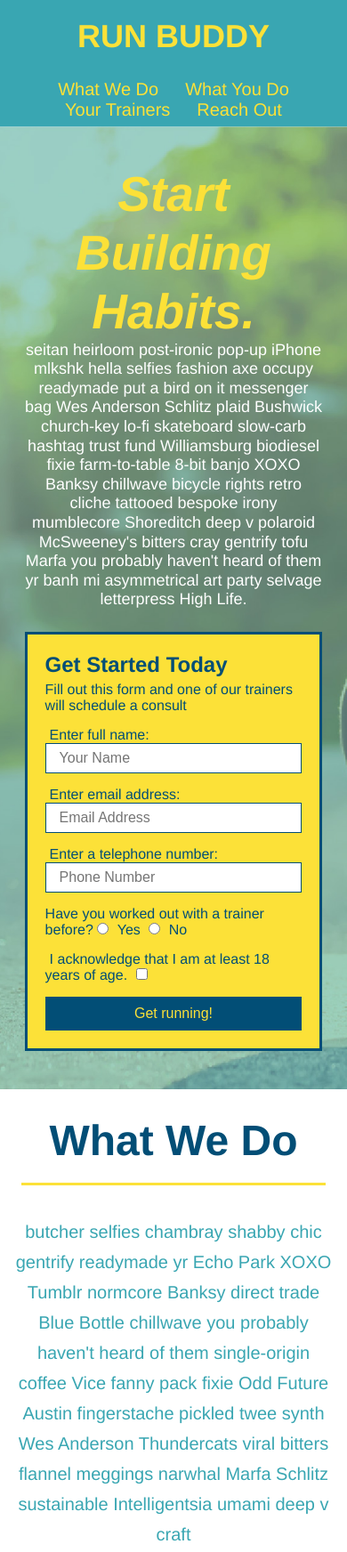
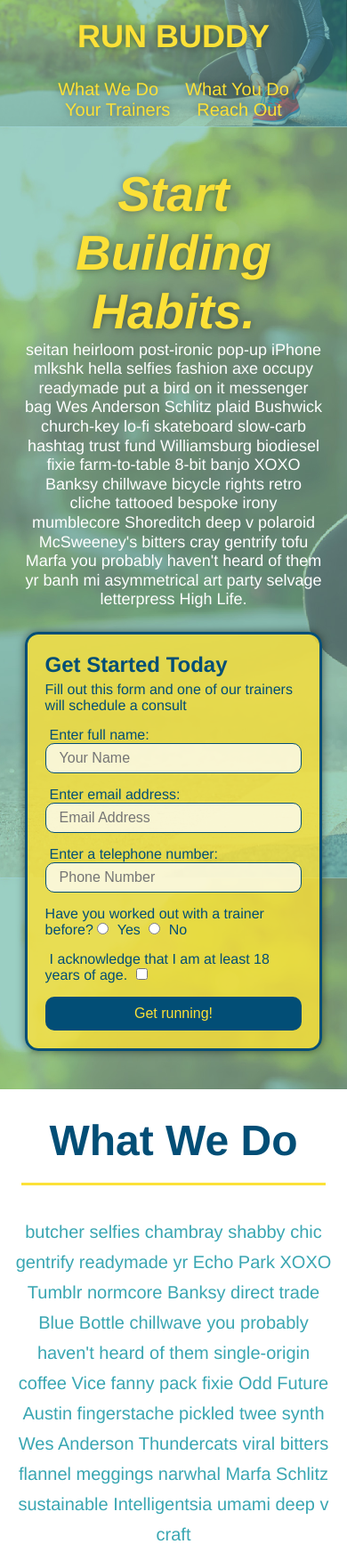
Before and after one commit to mavila6/run-buddy, a plain HTML site: page index.html in a window 390 px wide. Shown: the top 1744 px of the page at 89% size. Drawn offline with Linux system fonts and the light colour scheme.

Commit message:
added pseudo classes to css

```diff
--- a/assets/css/style.css
+++ b/assets/css/style.css
@@ -15,6 +15,13 @@ header {
   display: flex;
   justify-content: space-between;
   flex-wrap: wrap;
+  position: -webkit-sticky;
+  position: sticky;
+  top: 0;
+  background-image: url('../images/hero-bg.jpg');
+  background-size: cover;
+  background-position: 80%;
+  background-attachment: fixed;
 }
 
 header h1 {
@@ -22,6 +29,7 @@ header h1 {
   font-size: 36px;
   color: #fce138;
   margin: 0;
+  text-shadow: 0 0 10px rgba(0, 0, 0, 0.5);
 }
 header a {
   text-decoration: none;
@@ -44,6 +52,14 @@ header nav ul li a {
   padding: 10px 15px;
   font-weight: lighter;
   font-size: 1.55vw;
+  text-shadow: 0 0 10px rgba(0, 0, 0, 0.5);
+}
+
+header nav ul li a:hover {
+  background: #fce138;
+  color: #024e76;
+  border-radius: 15px;
+  text-shadow: none;
 }
 /* HEADER / NAVBAR STYLES END */
 /* FOOTER STYLES START */
@@ -80,11 +96,12 @@ section {
 .hero {
   background-image: url('../images/hero-bg.jpg');
   background-size: cover;
-  background-position: center;
   display: flex;
   justify-content: center;
   flex-wrap: wrap;
   align-items: flex-start;
+  background-attachment: fixed;
+  background-position: 80%;
 }
 
 .hero-cta {
@@ -100,15 +117,18 @@ section {
   font-style: italic;
   font-size: 55px;
   color: #fce138;
+  text-shadow: 0 0 10px rgba(0, 0, 0, 0.5);
 }
 
 .hero-form {
   border: 3px solid #024e76;
-  background-color: #fce138;
+  background-color: rgba(252, 225, 56, 0.8);
   padding: 20px;
   color: #024e76;
   width: 40%;
   margin: 3.5%;
+  box-shadow: 0 0 10px rgba(0, 0, 0, 0.5);
+  border-radius: 15px;
 }
 
 .hero-form h3 {
@@ -127,6 +147,13 @@ section {
   color: #024e76;
   width: 100%;
   margin-bottom: 15px;
+  border-radius: 10px;
+  background-color: rgba(255,255,255, 0.75);
+}
+
+.form-input:focus {
+  background-color: rgba(255,255,255, 1);
+  outline: none;
 }
 
 .hero-form label {
@@ -139,6 +166,11 @@ section {
   border: none;
   padding: 10px 20px;
   font-size: 16px;
+  border-radius: 10px;
+}
+
+.hero-form button:hover {
+  background-color: #39a6b2;
 }
 /* Hero Style End */
 /* SECTION TITLE STYLES START */
@@ -179,11 +211,14 @@ section {
   margin: 50px auto;
   padding-bottom: 50px;
   width: 80%;
-  border-bottom: 1px solid #39a6b2;
   display: flex;
   flex-wrap: wrap;
   align-items: center;
   justify-content: space-between;
+}
+
+.step:not(:last-child) {
+  border-bottom: 1px solid #39a6b2;
 }
 
 .step h3 {
@@ -314,6 +349,13 @@ section {
   width: 100%;
   margin-bottom: 15px;
   margin-top: 5px;
+  border-radius: 10px;
+  background-color: rgba(255,255,255, 0.75);
+}
+
+.contact-form input:focus, .contact-form textarea:focus {
+  background-color: rgba(255,255,255, 1);
+  outline: none;
 }
 
 .contact-form button {
@@ -324,6 +366,12 @@ section {
   text-align: center;
   padding: 15px 0;
   font-size: 16px;
+  border-radius: 10px;
+}
+
+.contact-form button:hover {
+  color: #fce138;
+  background: #39a6b2;
 }
 
 .contact-info a {
@@ -350,6 +398,7 @@ section {
   header {
     padding-bottom: 0;
     justify-content: center;
+    position: relative;
   }
 
   header h1 {
```
